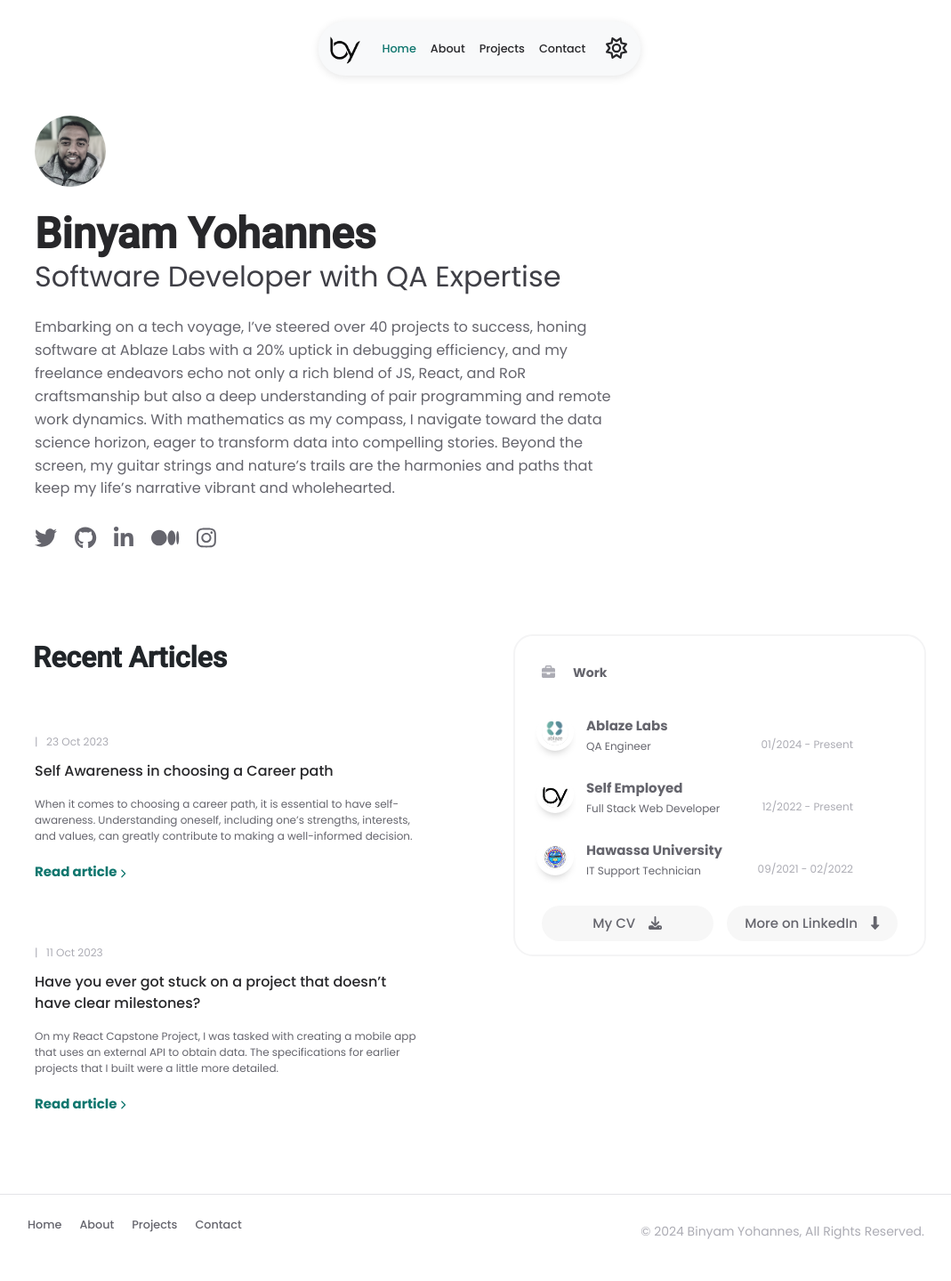
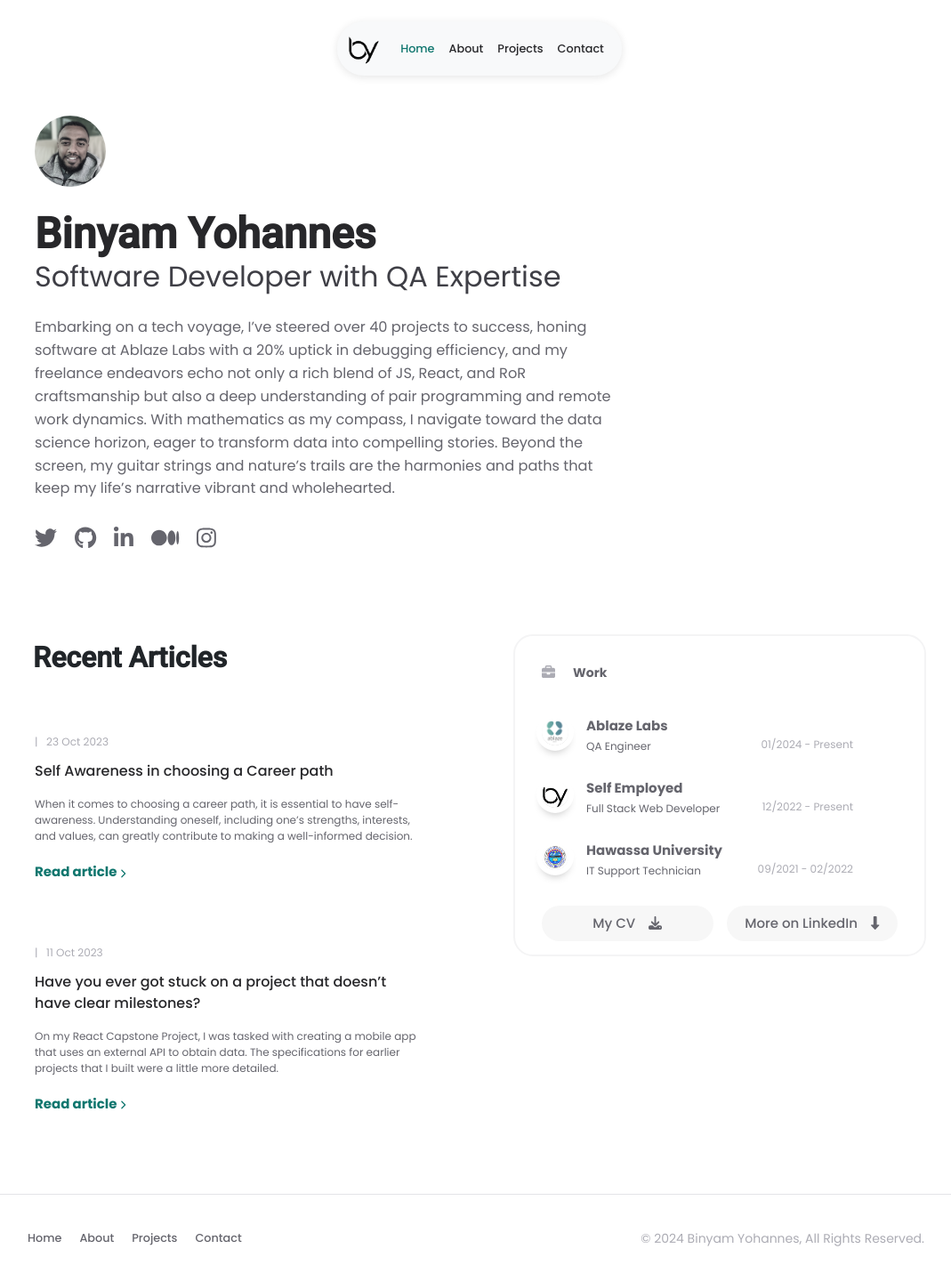
Before and after one commit to binyamolango/binyam_yohannes, a React (Create React App) app: page / in a window 1280 px wide. Shown: the whole page at 89% size, without its empty margins (101-1170 px from the left). Built offline with nearby package versions, Linux system fonts and the light colour scheme.

Commit message:
Fix linter

```diff
--- a/public/index.html
+++ b/public/index.html
@@ -5,7 +5,7 @@
 		<link rel="icon" href="%PUBLIC_URL%/favicon.png" />
 		<meta name="viewport" content="width=device-width, initial-scale=1" />
 		<meta name="theme-color" content="#000000" />
-		<title>Reactfolio</title>
+		<title>Binyam_Yohannes_Portfolio</title>
 	</head>
 	<body>
 		<noscript>You need to enable JavaScript to run this app.</noscript>
--- a/src/components/common/navBar.jsx
+++ b/src/components/common/navBar.jsx
@@ -3,8 +3,6 @@
 import { Link } from 'react-router-dom';
 import PropTypes from 'prop-types';
 import './styles/navBar.css';
-import { FontAwesomeIcon } from '@fortawesome/react-fontawesome';
-import { faSun } from '@fortawesome/free-regular-svg-icons';
 
 const NavBar = (props) => {
   const { active } = props;
@@ -76,11 +74,6 @@
                 </li>
               </ul>
             </div>
-            <div className="dark__mood">
-              <Link className="dark__mood__link">
-                <FontAwesomeIcon icon={faSun} />
-              </Link>
-            </div>
           </div>
         </nav>
       </div>
--- a/src/components/common/styles/footer.css
+++ b/src/components/common/styles/footer.css
@@ -23,6 +23,7 @@
   list-style: none;
   gap: 1.25em;
   align-items: center;
+  margin-top: 15px;
 }
 
 .footer-nav-link-item {
--- a/src/components/homepage/works.jsx
+++ b/src/components/homepage/works.jsx
@@ -55,10 +55,9 @@
           <div className="work-button-cont">
             <button type="button" className="work-button">
               <a
-                href="https://github.com/binyamolango/binyamolango/files/14823795/Binyam_Y_CV.pdf"
+                href="https://docs.google.com/document/d/1TFuTLI5paesgSREVPy196Z83eAfcmClWDKgIZb51yvw/edit?usp=sharing"
                 target="_blank"
                 rel="noreferrer"
-                download
               >
                 <span>My CV</span>
                 {'  '}
--- a/src/pages/homepage.jsx
+++ b/src/pages/homepage.jsx
@@ -1,5 +1,3 @@
-/* eslint-disable react/no-danger */
-/* eslint-disable import/no-extraneous-dependencies */
 import React, { useState, useEffect } from 'react';
 import { Helmet } from 'react-helmet';
 
```
